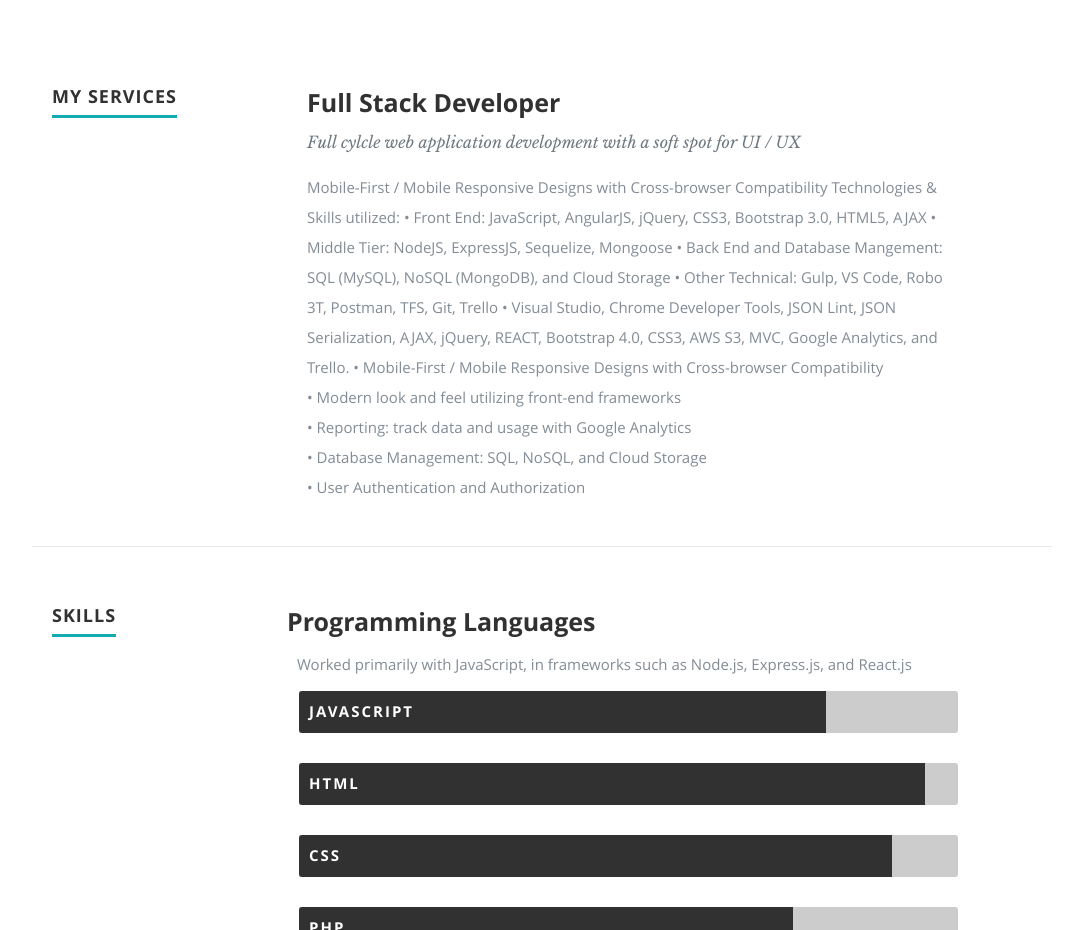
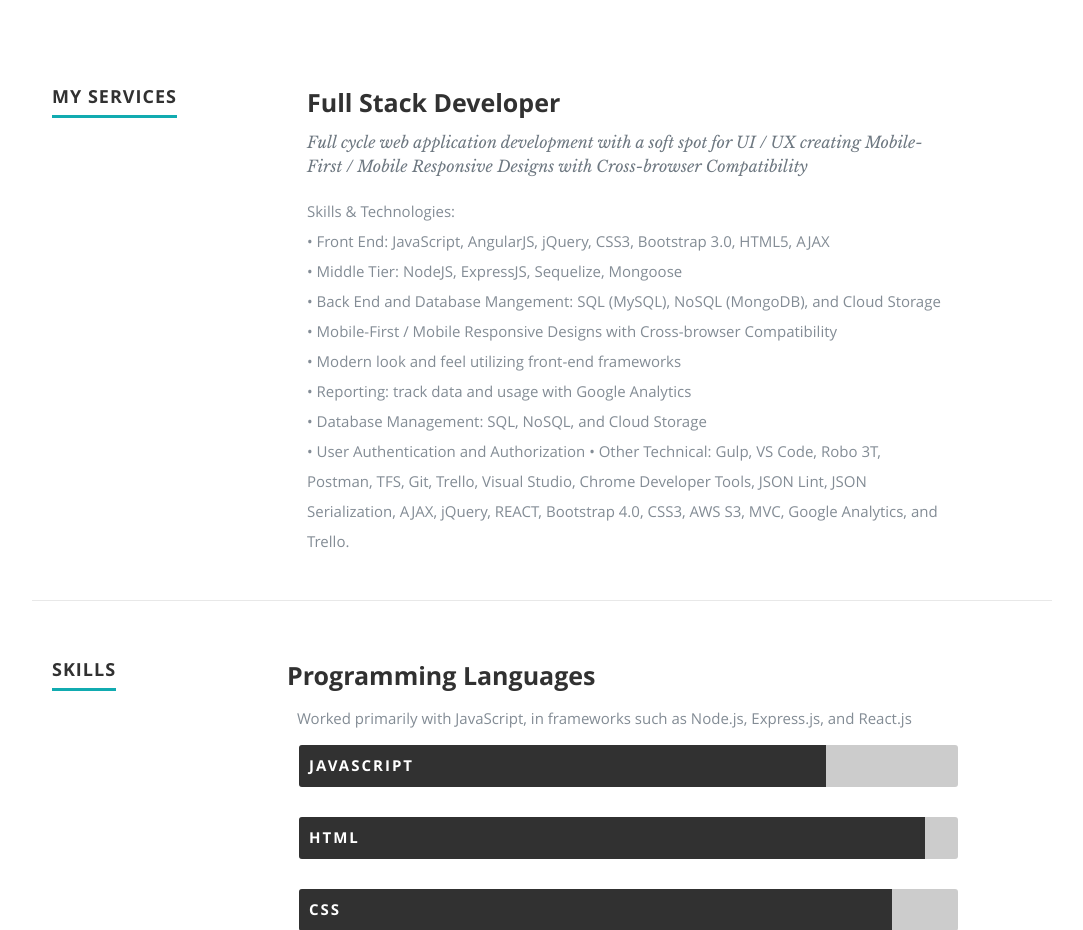
Before and after one commit to JacqueWhite/jacquewhite.com, a plain HTML site: page index.html in a window 1280 px wide. Shown: the part 2240-3170 px from the top of the page, without its empty margins (98-1181 px from the left). Drawn offline with nearby package versions, Linux system fonts and the light colour scheme.

Commit message:
edit freelance section

```diff
--- a/index.html
+++ b/index.html
@@ -50,7 +50,6 @@
         <nav id="nav-wrap" class="opaque">
             <a class="mobile-btn" href="#nav-wrap" title="Show navigation">Show navigation</a>
             <a class="mobile-btn" href="#" title="Hide navigation">Hide navigation</a>
-
             <ul id="nav" class="nav">
                 <li class="current"><a class="smoothscroll" href="#home">Home</a></li>
                 <li><a class="smoothscroll" href="#about">About</a></li>
@@ -58,8 +57,8 @@
                 <li><a class="smoothscroll" href="#testimonials">Testimonials</a></li>
                 <li><a class="smoothscroll" href="#resume">Skills</a></li>
                 <li><a class="smoothscroll" href="#about">Contact</a></li>
-         </ul> <!-- end #nav -->
-
+            </ul>
+            <!-- end #nav -->
         </nav>
         <!-- end #nav-wrap -->
         <div class="row banner">
@@ -73,7 +72,6 @@
                 </ul>
             </div>
         </div>
-
         <p class="scrolldown">
             <a class="smoothscroll" href="#about"><i class="icon-down-circle"></i></a>
         </p>
@@ -86,7 +84,6 @@
             <div class="three columns">
                 <img class="profile-pic" src="https://media.licdn.com/mpr/mpr/shrinknp_400_400/AAMAAQDGAAwAAQAAAAAAAA6CAAAAJDFlMDQ3ZGJlLWY4NzYtNDFmNC1iNzJkLTM0MTg3ZWQ2N2ZiZA.jpg" alt="Jacqueline White" />
             </div>
-
             <div class="nine columns main-col">
                 <h2>About Me</h2>
                 <p>Full-Stack Developer in Austin, TX with a passion for helping people and bringing their ideas to life. Understands the needs of a variety of clients due to a wide-range of career experiences ranging from health &amp; wellness to human resources.
@@ -111,7 +108,6 @@
             </div>
             <!-- end .main-col -->
         </div>
-
     </section>
     <!-- About Section End-->
     <!-- Portfolio Section
@@ -122,7 +118,6 @@
                 <h1>Full stack developer. front end aficionado.</h1>
                 <!-- portfolio-wrapper -->
                 <div id="portfolio-wrapper" class="bgrid-thirds s-bgrid-thirds cf">
-
                     <div class="columns portfolio-item">
                         <div class="item-wrap">
                             <a href="#modal-01" title="">
@@ -137,7 +132,6 @@
                             </a>
                         </div>
                     </div>
-
                     <div class="columns portfolio-item">
                         <div class="item-wrap">
                             <a href="#modal-02" title="">
@@ -152,7 +146,6 @@
                             </a>
                         </div>
                     </div>
-
                     <div class="columns portfolio-item">
                         <div class="item-wrap">
                             <a href="#modal-03" title="">
@@ -204,7 +197,7 @@
                     <img class="scale-with-grid" src="https://s3.us-east-2.amazonaws.com/jacqueportfolio/itsago.png" alt="ItsaGO" />
                     <div class="description-box">
                         <h5>ItsaGO</h5>
-                    <p>Under Construction: Simple event and RSVP manager that makes split payments easy.  Still a work in progress, but feel free to take a look.</p><span class="categories"><i class="fa fa-tag"></i>JavaScript, Handlebars.js, MySQL, Sequelize, Materialize</span>
+                        <p>Under Construction: Simple event and RSVP manager that makes split payments easy. Still a work in progress, but feel free to take a look.</p><span class="categories"><i class="fa fa-tag"></i>JavaScript, Handlebars.js, MySQL, Sequelize, Materialize</span>
                     </div>
                     <div class="link-box">
                         <a href="https://itsa-go.herokuapp.com/" target="_blank" rel="noopener noreferrer">See it live</a>
@@ -223,7 +216,6 @@
                 <div class="two columns header-col">
                     <h1><span>Testimonials</span></h1>
                 </div>
-
                 <div class="ten columns flex-container">
                     <div class="flexslider">
                         <ul class="slides">
@@ -237,7 +229,6 @@
                                     </cite>
                                 </blockquote>
                             </li>
-
                             <li>
                                 <blockquote>
                                     <p>Jacqueline and I worked together at FitChimp, and she was a great assistant through her leadership, reliability, professionalism and enthusiasm. She showed up early for all of our meetings. She always got her assignments done on time. In addition, she would offer to help others when her assignments were completed. I was very pleased with Jacqueline's attitude and her work ethics, and I would highly recommend her without any hesitations.</p>
@@ -279,7 +270,6 @@
     <!-- Resume Section
    ================================================== -->
     <section id="resume">
-
         <!-- Work
       ----------------------------------------------- -->
         <div class="row work">
@@ -290,39 +280,30 @@
                     <div class="twelve columns">
                         <h3>Full Stack Developer</h3>
                         <p class="info">
-                            Full cylcle web application development with a soft spot for UI / UX
+                            Full cycle web application development with a soft spot for UI / UX creating Mobile-First / Mobile Responsive Designs with Cross-browser Compatibility
                             <div>
                                 <p>
-                            Mobile-First / Mobile Responsive Designs with Cross-browser Compatibility Technologies & Skills utilized:
-
+                                    Skills & Technologies:
+                                    <br/>
                                     <span>&bull;</span> Front End: JavaScript, AngularJS, jQuery, CSS3, Bootstrap 3.0, HTML5, AJAX
-
+                                    <br/>
                                     <span>&bull;</span> Middle Tier: NodeJS, ExpressJS, Sequelize, Mongoose
-
+                                    <br/>
                                     <span>&bull;</span> Back End and Database Mangement: SQL (MySQL), NoSQL (MongoDB), and Cloud Storage
-
-                            <span>&bull;</span> Other Technical: Gulp, VS Code, Robo 3T, Postman, TFS, Git, Trello
-
-                            <span>&bull;</span> Visual Studio, Chrome Developer Tools, JSON Lint, JSON Serialization, AJAX, jQuery, REACT, Bootstrap 4.0, CSS3, AWS S3, MVC, Google Analytics, and Trello.
-
-                                <span>&bull;</span>
-                                Mobile-First / Mobile Responsive Designs with Cross-browser Compatibility
                                     <br/>
-                                <span>&bull;</span>
-                                Modern look and feel utilizing front-end frameworks
+                                    <span>&bull;</span> Mobile-First / Mobile Responsive Designs with Cross-browser Compatibility
                                     <br/>
-                                <span>&bull;</span>
-                                Reporting: track data and usage with Google Analytics
+                                    <span>&bull;</span> Modern look and feel utilizing front-end frameworks
                                     <br/>
-                                <span>&bull;</span>
-                                Database Management: SQL, NoSQL, and Cloud Storage
+                                    <span>&bull;</span> Reporting: track data and usage with Google Analytics
                                     <br/>
-                                <span>&bull;</span>
-                                User Authentication and Authorization
+                                    <span>&bull;</span> Database Management: SQL, NoSQL, and Cloud Storage
+                                    <br/>
+                                    <span>&bull;</span> User Authentication and Authorization
+                                    <span>&bull;</span> Other Technical: Gulp, VS Code, Robo 3T, Postman, TFS, Git, Trello, Visual Studio, Chrome Developer Tools, JSON Lint, JSON Serialization, AJAX, jQuery, REACT, Bootstrap 4.0, CSS3, AWS S3, MVC, Google Analytics, and Trello.
                                 </p>
                             </div>
                     </div>
-
                 </div>
                 <!--                 <div class="row item">
                     <div class="twelve columns">
@@ -479,11 +460,8 @@
             <!-- main-col end -->
         </div>
         <!-- End Education -->
-
-
     </section>
     <!-- Resume Section End-->
-
     <!-- Testimonials Section
    ================================================== -->
     <!--     <section id="testimonials">
@@ -566,17 +544,16 @@
     <script src="js/jquery.fittext.js"></script>
     <script src="js/magnific-popup.js"></script>
     <script src="js/init.js"></script>
-
     <!-- Global site tag (gtag.js) - Google Analytics -->
     <script async src="https://www.googletagmanager.com/gtag/js?id=UA-109142434-1"></script>
     <script>
     window.dataLayer = window.dataLayer || [];
-      function gtag(){dataLayer.push(arguments);}
+
+    function gtag() { dataLayer.push(arguments); }
     gtag('js', new Date());
 
     gtag('config', 'UA-109142434-1');
     </script>
-
 </body>
 
 </html>
```
Lines whose indentation alone changed are shown as unchanged.
